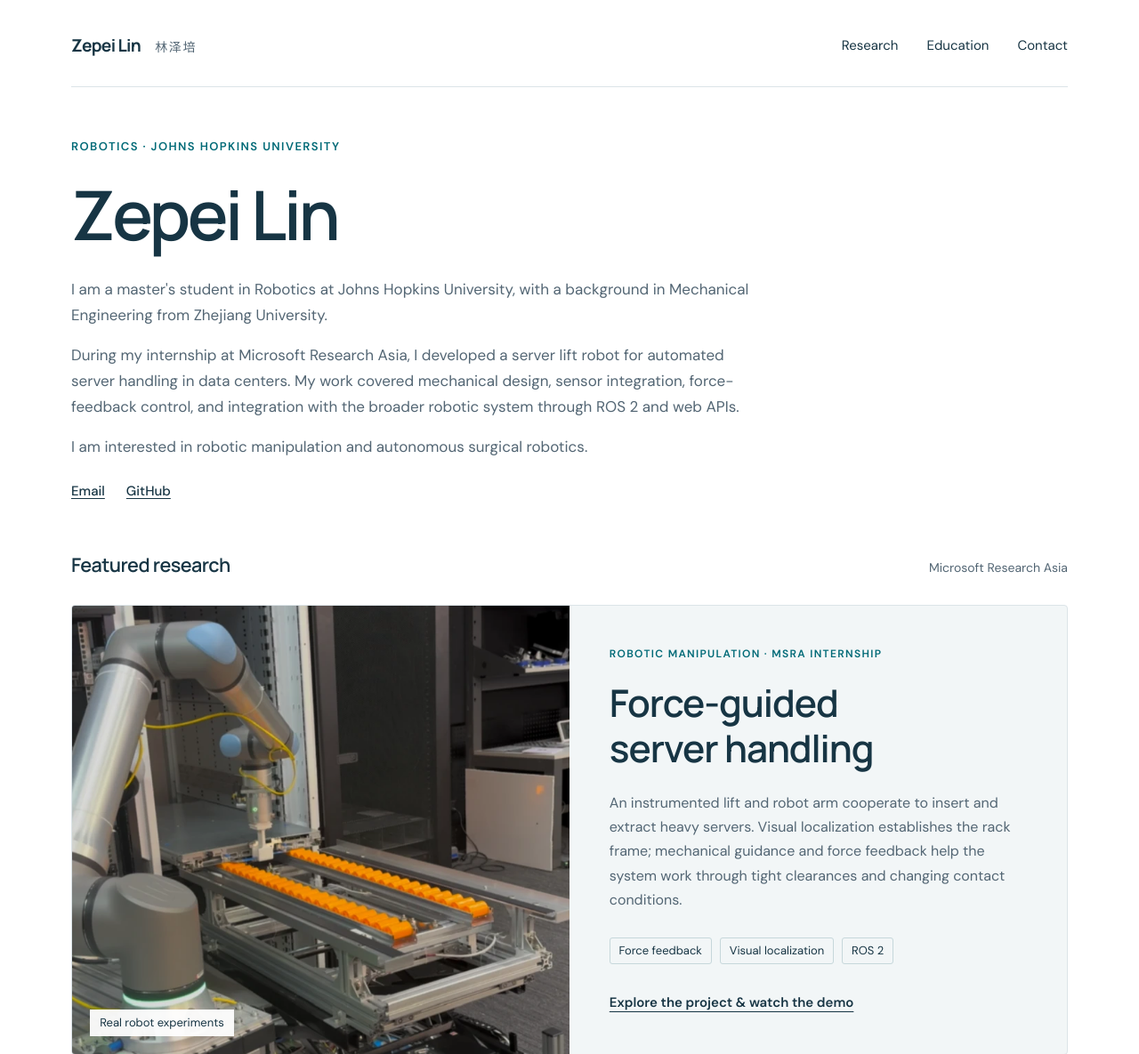
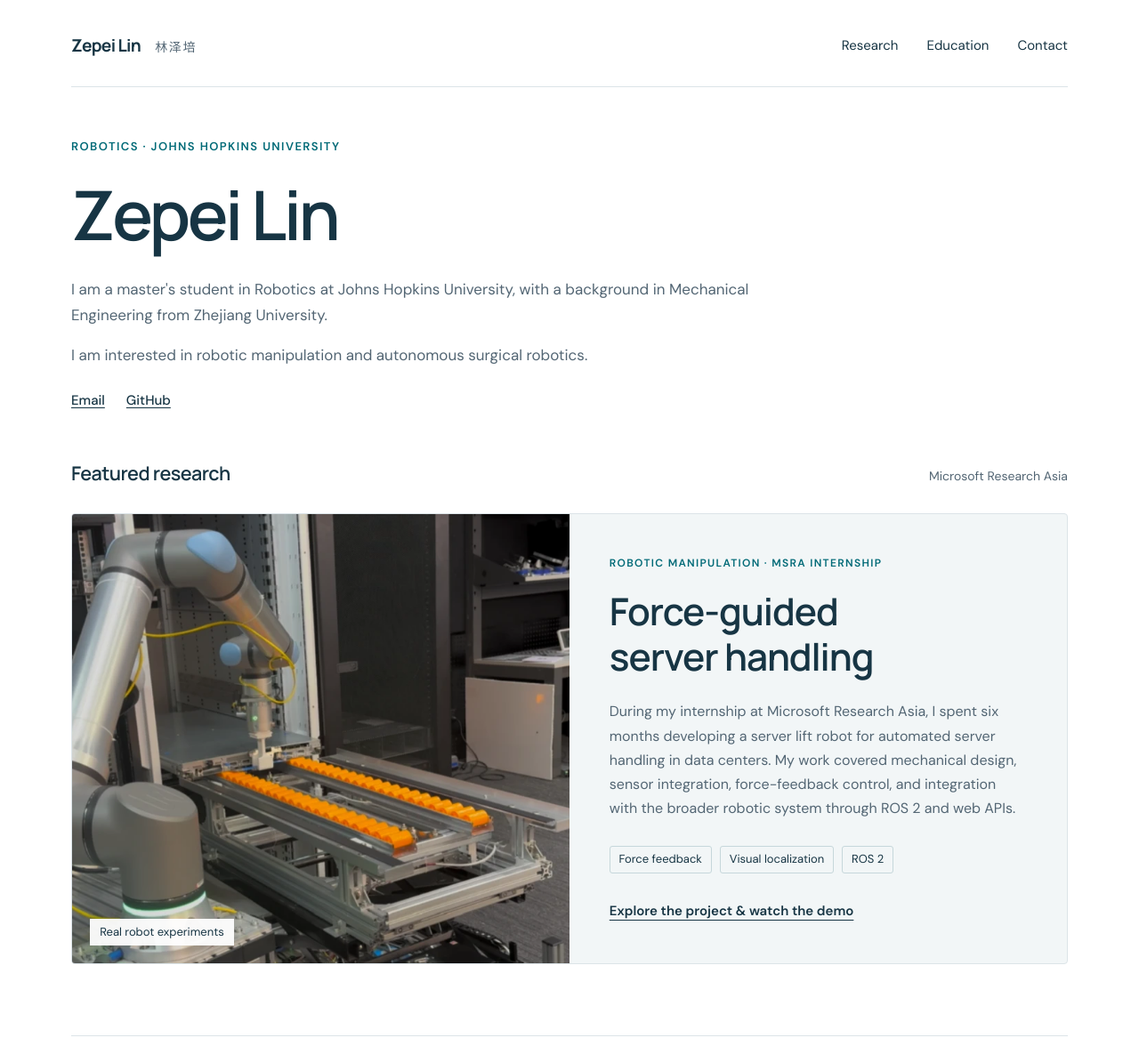
Before and after one commit to Edward-Lin-maker/zepeilin.github.io, a plain HTML site: page index.html in a window 1280 px wide. Shown: the top 1185 px of the page at 89% size. Drawn offline with Linux system fonts and the light colour scheme.

Commit message:
Move six-month MSRA project experience into featured research

```diff
--- a/index.html
+++ b/index.html
@@ -20,7 +20,6 @@
       <h1 id="intro-title">Zepei Lin</h1>
       <div class="intro-copy">
         <p>I am a master's student in Robotics at Johns Hopkins University, with a background in Mechanical Engineering from Zhejiang University.</p>
-        <p>During my internship at Microsoft Research Asia, I developed a server lift robot for automated server handling in data centers. My work covered mechanical design, sensor integration, force-feedback control, and integration with the broader robotic system through ROS 2 and web APIs.</p>
         <p>I am interested in robotic manipulation and autonomous surgical robotics.</p>
         <div class="text-links"><a href="mailto:zlin97@jh.edu">Email</a><a href="https://github.com/Edward-Lin-maker">GitHub</a></div>
       </div>
@@ -32,7 +31,7 @@
         <div class="project-copy">
           <p class="eyebrow">Robotic manipulation · MSRA internship</p>
           <h3>Force-guided<br>server handling</h3>
-          <p>An instrumented lift and robot arm cooperate to insert and extract heavy servers. Visual localization establishes the rack frame; mechanical guidance and force feedback help the system work through tight clearances and changing contact conditions.</p>
+          <p>During my internship at Microsoft Research Asia, I spent six months developing a server lift robot for automated server handling in data centers. My work covered mechanical design, sensor integration, force-feedback control, and integration with the broader robotic system through ROS 2 and web APIs.</p>
           <div class="tags" aria-label="Project topics"><span>Force feedback</span><span>Visual localization</span><span>ROS 2</span></div>
           <span class="project-cta">Explore the project &amp; watch the demo</span>
         </div>
```
Also changed, not shown: server-robot.html (+1 -1 lines).
